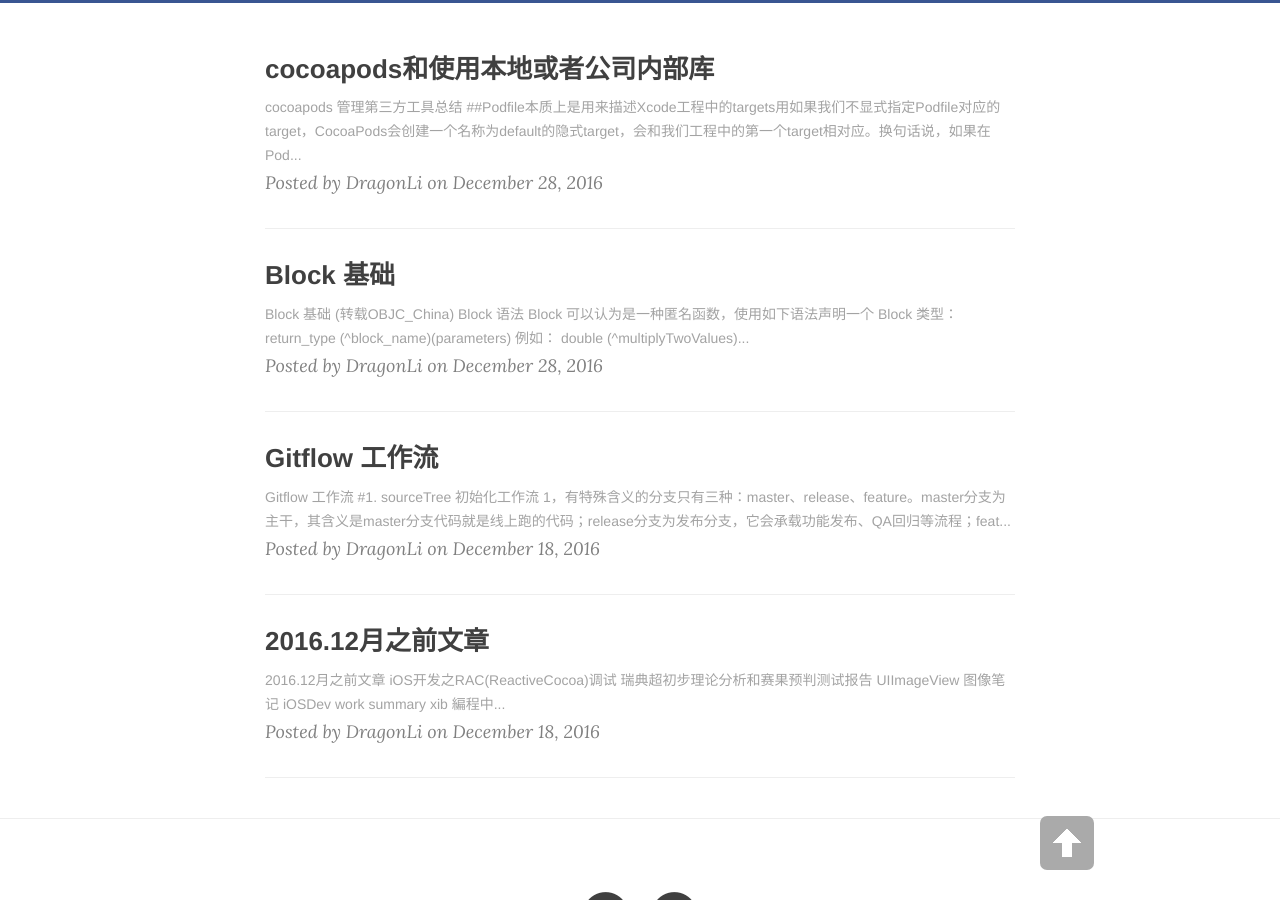
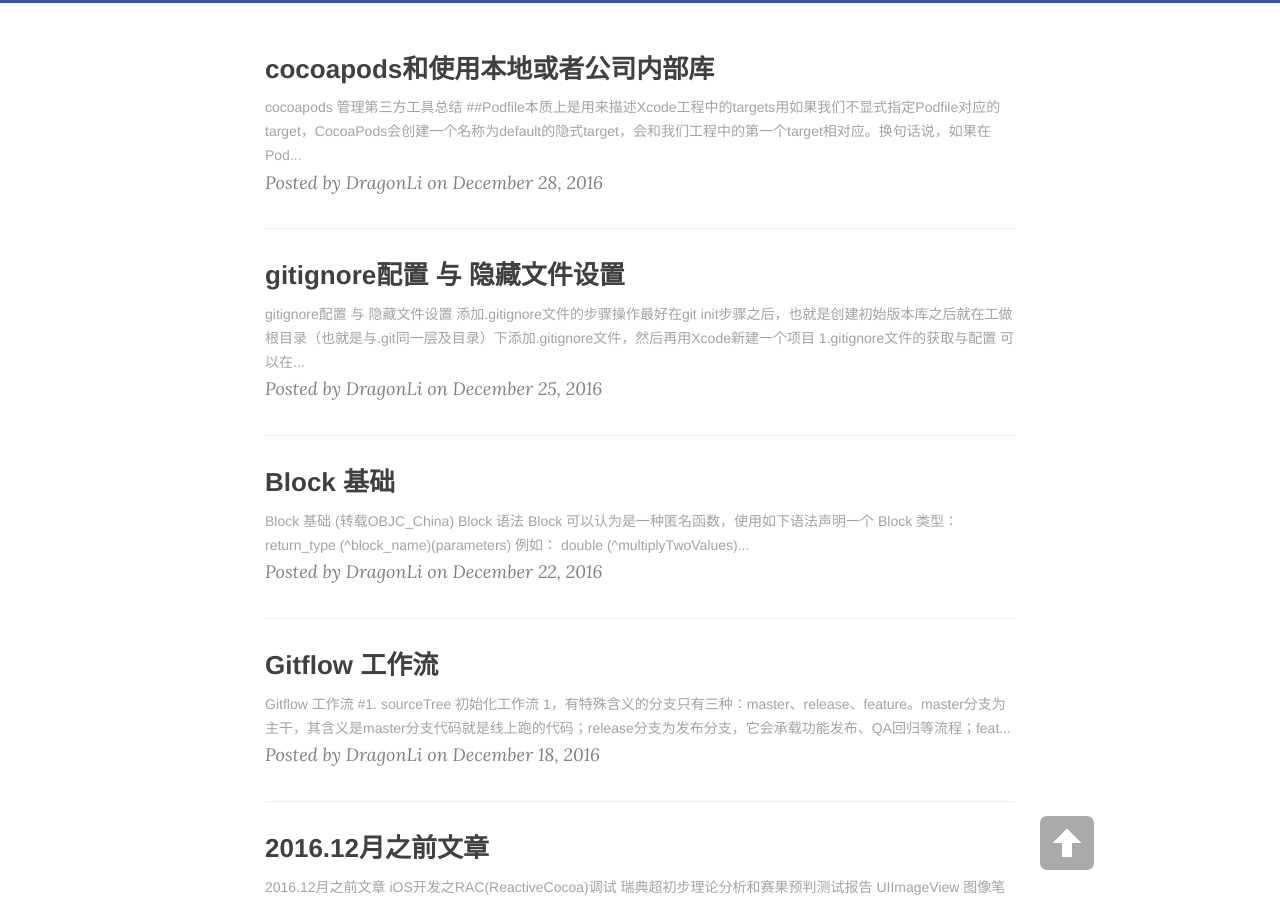
Before and after one commit to DevDragonLi/devdragonli.github.io, a Jekyll site: the page built from index.html, in a window 1280 px wide and 900 px high, scrolled down 425 px. Built offline with Jekyll 4.4.1, drawn with Linux system fonts in a browser that asks for light colours; nearby versions of some CDN libraries; the list of posts is cut into pages by our own code.

Commit message:
gitignore pages

```diff
--- a/_posts/2016-12-22-Block.md
+++ b/_posts/2016-12-22-Block.md
@@ -1,7 +1,7 @@
 ---
 layout: post
 title: Block 基础
-date: 2016-12-28
+date: 2016-12-22
 categories: blog
 tags: [Block]
 description: Block 基础
--- /dev/null
+++ b/_posts/2016-12-25-gitignore.md
@@ -0,0 +1,24 @@
+---
+layout: post
+title: gitignore配置 与 隐藏文件设置
+date: 2016-12-25
+categories: blog
+tags: [gitignore]
+description: 2016-12-25-gitignore配置 与 隐藏文件设置
+
+---
+# gitignore配置 与 隐藏文件设置
+
+# 添加.gitignore文件的步骤操作最好在git init步骤之后，也就是创建初始版本库之后就在工做根目录（也就是与.git同一层及目录）下添加.gitignore文件，然后再用Xcode新建一个项目
+## 1.gitignore文件的获取与配置
+可以在 GitHub 官网上搜索 gitignore , 有项目维护着各种语言开发所使用的.gitingore文件
+## 2.gitignore 文件  解释
+/#/ 	此为注释	表示注释, 将被忽略
+
+*.a				* 代表所有, 即忽略所有 .a结尾的文件
+
+/todo	仅仅忽略 RootSRC(项目根目录)/todo, 即忽略指定的文件或文件夹(不包括子目录)
+
+todo	忽略 todo/ 目录下的所有文件, 包括子目录
+
+doc/*.txt	会忽略 doc/ 目录内的所有.txt文件, 但不包括子目录的
```
